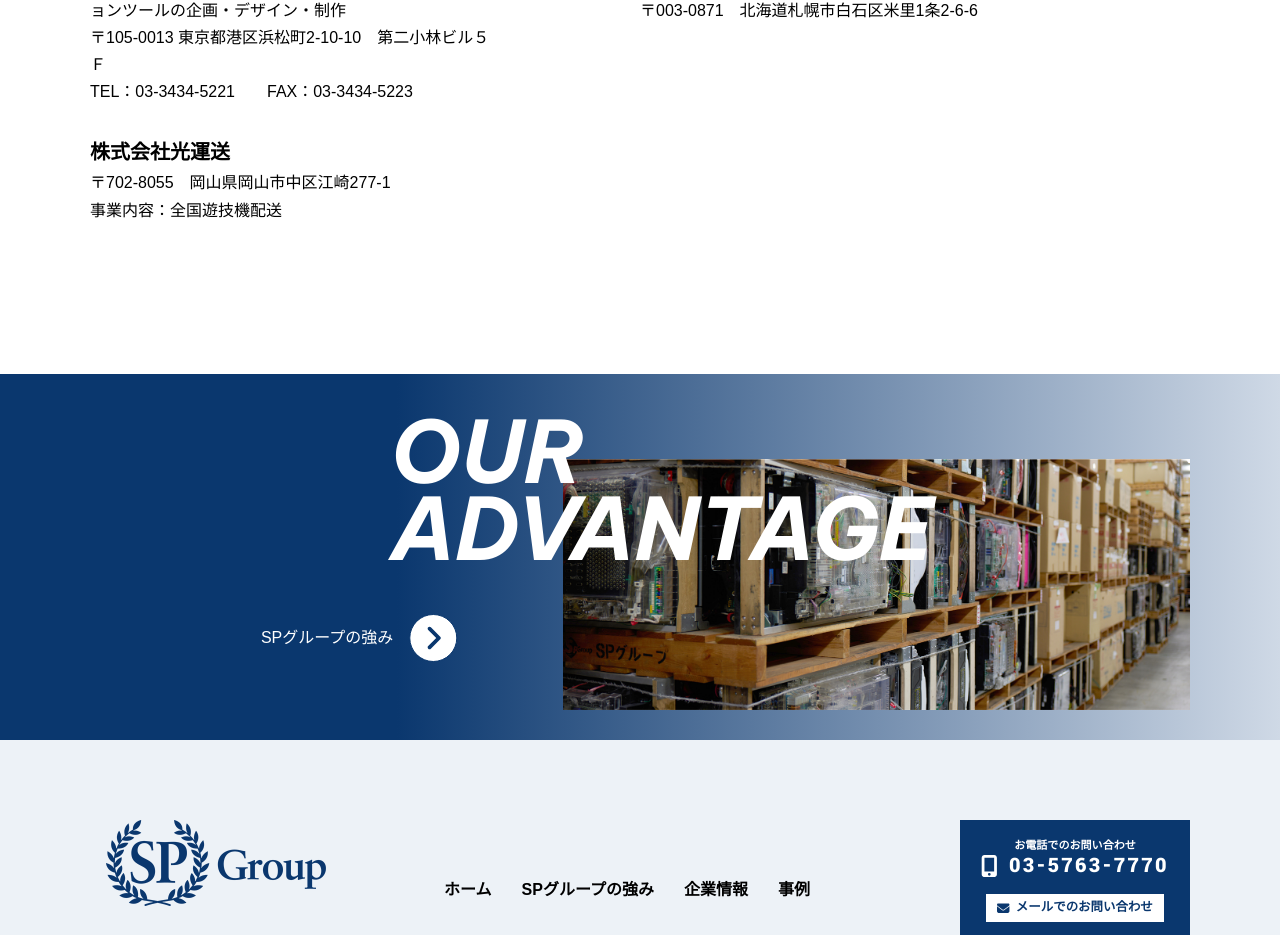
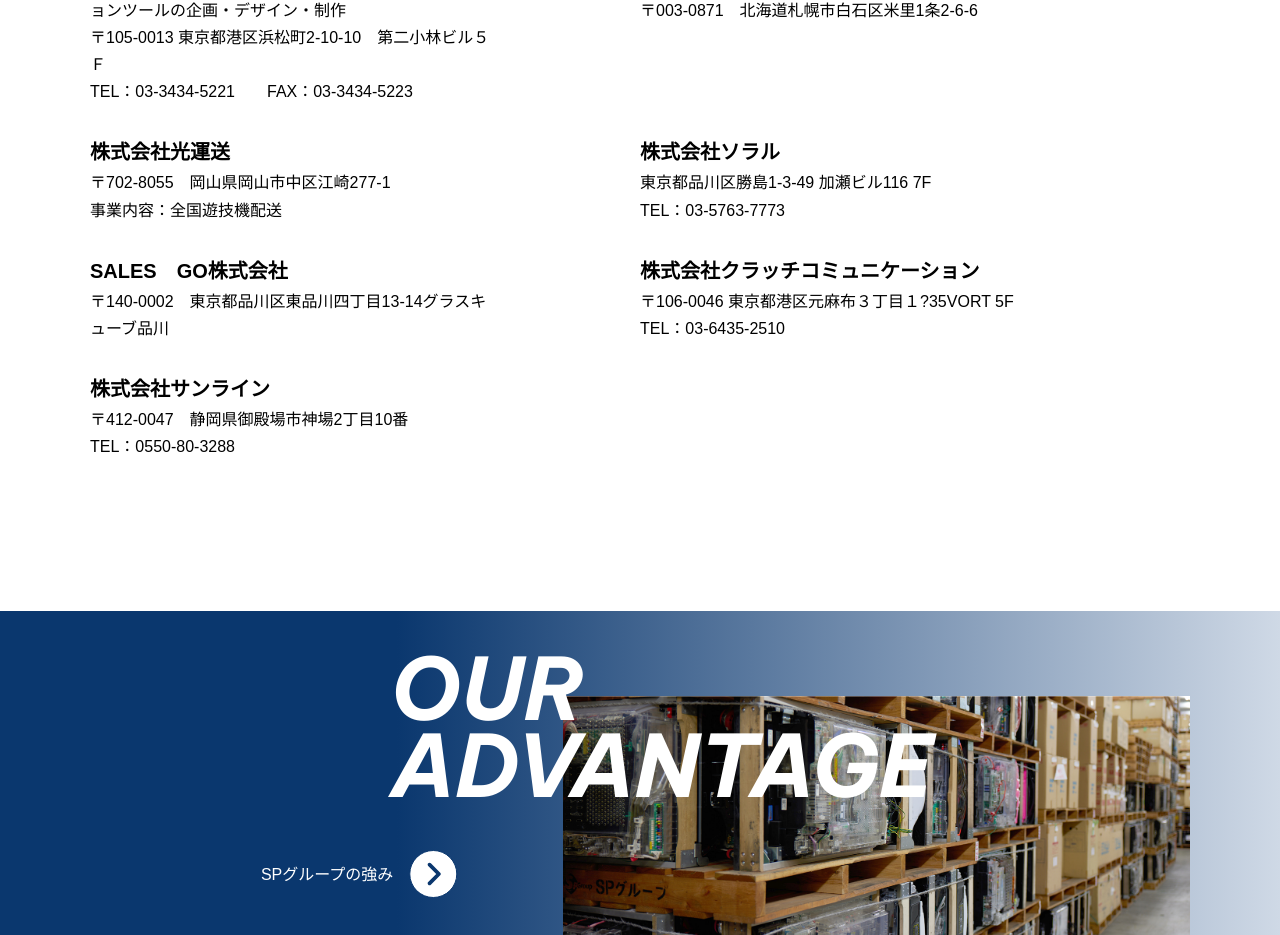
Before and after one commit to joystream20/sp-group, a Nuxt app: page /company in a window 1280 px wide. Shown: the part 4576-5511 px from the top of the page. Built offline with nearby package versions, Linux system fonts and the light colour scheme; what vue3-smooth-scroll would draw is missing.

Commit message:
loc-0630-1-joy

```diff
--- a/src/assets/styles/main.scss
+++ b/src/assets/styles/main.scss
@@ -1931,7 +1931,7 @@
               }
               .spTitle{
                 inset: 0;
-                width:30%;
+                width:31%;
                 position:absolute;
                 margin:auto;
                 aspect-ratio: 1/1;
@@ -1951,6 +1951,10 @@
                   top:0;right:0;bottom:0;left:0;
                   transform:rotate(45deg);
                   border:1px solid #fff;
+                }
+                .link{
+                  margin-left:-1em;
+                  margin-right:-1em;
                 }
                 svg{
                   margin-left:.3em;
--- a/src/pages/about.vue
+++ b/src/pages/about.vue
@@ -94,7 +94,7 @@
                     <p class="sp-txt">システム管理<br>（SP.Ⅱシステム）<br>保管管理業務<br>洗浄・メンテナンス</p>
                     <div class="l_image">
                       <a href="" class="link">
-                        <img src="@/assets/images/page/img_company_sec3_list_ttl_03.png" alt="株式会社ココプランニング" height="24">
+                        <img src="@/assets/images/page/img_company_sec3_list_ttl_01.png" alt="株式会社セブンピース" height="24">
                         <SvgAngleRight />
                         </a>
                     </div>
--- a/src/pages/company/index.vue
+++ b/src/pages/company/index.vue
@@ -483,6 +483,33 @@
                   事業内容：全国遊技機配送
                 </dd>
               </div>
+              <div class="tieupList-item tw-mb-12">
+                <dt class="tw-font-semibold tw-text-2xl">株式会社ソラル</dt>
+                <dd>
+                  東京都品川区勝島1-3-49 加瀬ビル116 7F<br>
+                  TEL：03-5763-7773
+                </dd>
+              </div>
+              <div class="tieupList-item tw-mb-12">
+                <dt class="tw-font-semibold tw-text-2xl">SALES　GO株式会社</dt>
+                <dd>
+                  〒140-0002　東京都品川区東品川四丁目13-14グラスキューブ品川
+                </dd>
+              </div>
+              <div class="tieupList-item tw-mb-12">
+                <dt class="tw-font-semibold tw-text-2xl">株式会社クラッチコミュニケーション</dt>
+                <dd>
+                  〒106-0046 東京都港区元麻布３丁目１?35VORT 5F<br>
+                  TEL：03-6435-2510
+                </dd>
+              </div>
+              <div class="tieupList-item tw-mb-12">
+                <dt class="tw-font-semibold tw-text-2xl">株式会社サンライン</dt>
+                <dd>
+                  〒412-0047　静岡県御殿場市神場2丁目10番<br>
+                  TEL：0550-80-3288
+                </dd>
+              </div>
             </dl>
           </div>
         </div>
```
